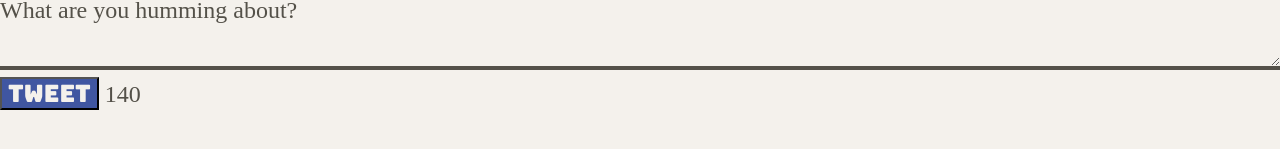
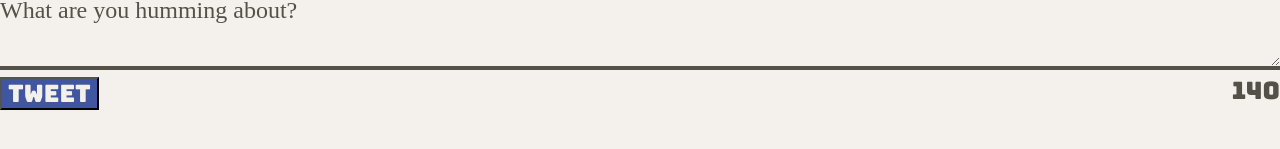
Before and after one commit to sagalafrah/tweeter, a website: page public/index.html in a window 1280 px wide. Shown: the part 491-640 px from the top of the page. Drawn offline with nearby package versions, Linux system fonts and the light colour scheme.

Commit message:
added styling for counter numbers

```diff
--- a/public/styles/new_tweet.css
+++ b/public/styles/new_tweet.css
@@ -15,3 +15,10 @@
     background-color: #4056A1;
     color: #f4f1ec;
   }
+
+  .counter {
+    font-family: Bungee, sans-serif;
+    color: #545149;
+    margin-top: 0px;
+    float: right;
+  }
```
